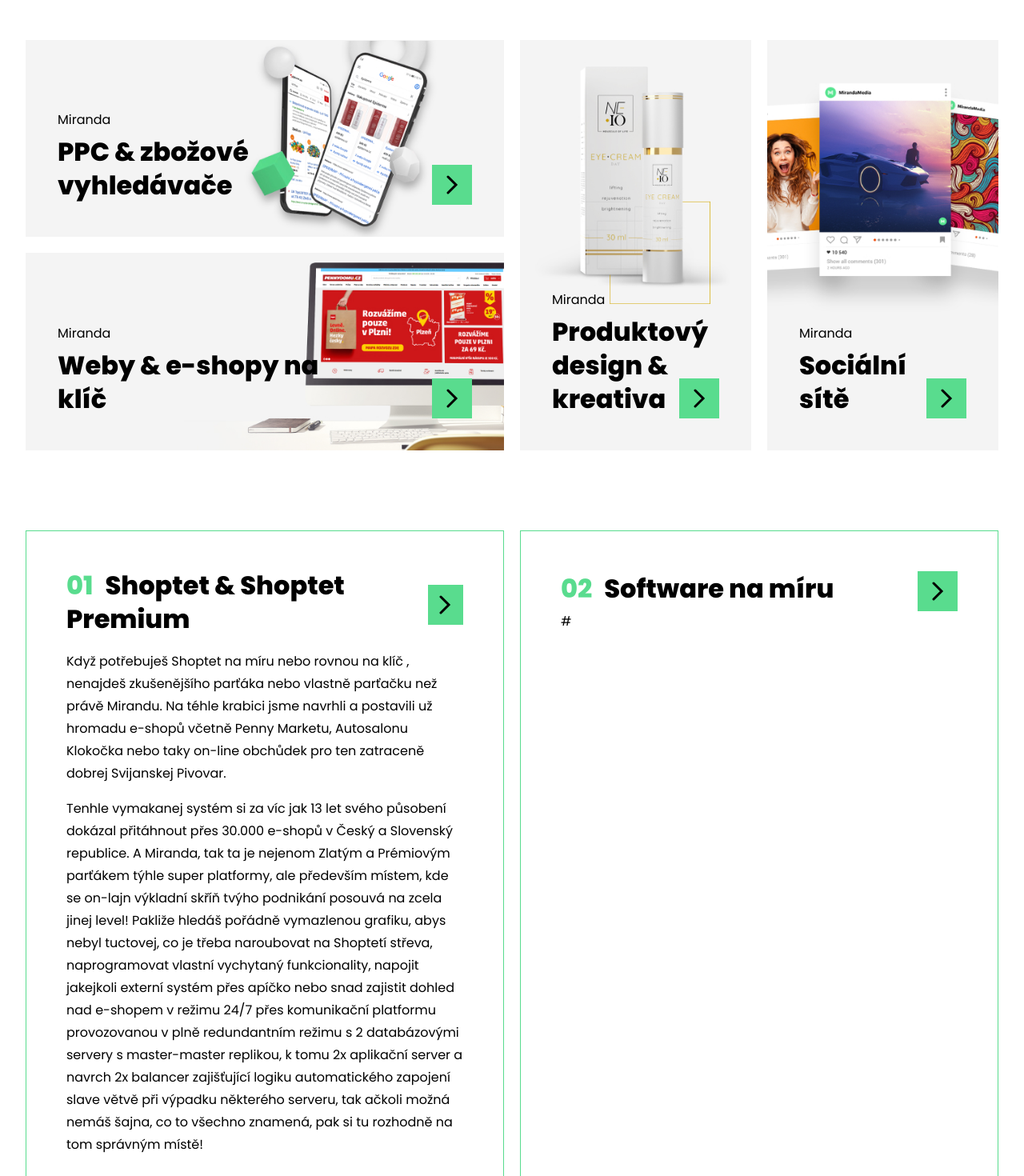
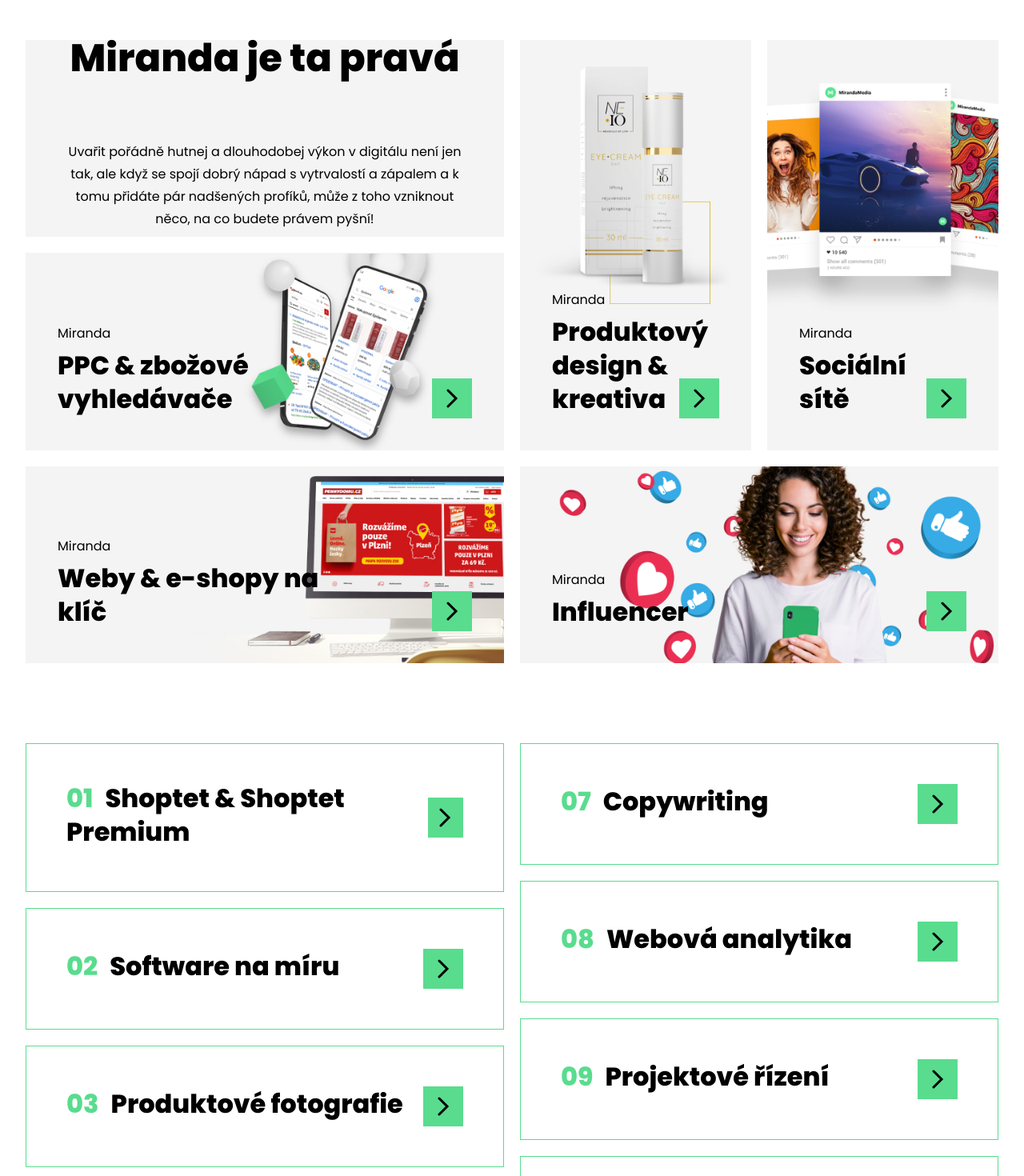
Before and after one commit to MirandaMedia-Group/miranda-website, a Next.js app: page /sluzby in a window 1280 px wide. Shown: the part 820-2290 px from the top of the page at 80% size. Built offline with nearby package versions, Linux system fonts and the light colour scheme.

Commit message:
sluzby - nutne doladit

```diff
--- a/components/HeroStatic/HeroStatic.jsx
+++ b/components/HeroStatic/HeroStatic.jsx
@@ -12,7 +12,7 @@
                 </video>
             )}
             <div className={styles.itemTexts}>
-                <div className={`container ${styles.maxWidth}`}>
+                <div className={`container ${ props.maxWidth && styles.maxWidth}`}>
                     <h1>{props.title}</h1>
                     <p>{props.subtitle}</p>
                     {
--- a/components/PravaMiranda/PravaMiranda.jsx
+++ b/components/PravaMiranda/PravaMiranda.jsx
@@ -10,19 +10,17 @@
             <div>
                 <div className={styles.sluzby}>
                     <div className={styles.sluzba}>
+                        <div className={`${styles.text} ${styles.miranda}`}>
+                            <h3>Miranda je ta pravá</h3>
+                            <p>Uvařit pořádně hutnej a dlouhodobej výkon v digitálu není jen tak, ale když se spojí dobrý nápad s vytrvalostí a zápalem a k tomu přidáte pár
+                                nadšených profíků, může z toho vzniknout něco, na co budete právem pyšní! </p>
+                        </div>
+                    </div>
+                    <div className={styles.sluzba}>
                         <Image src="/img/ppc.jpg" width={710} height={290} layout="fill" alt=""/>
                         <div className={styles.text}>
                             <h4><span>Miranda</span>PPC &amp; zbožové vyhledávače</h4>
                             <Link href="/copywriting">
-                                    <a className="btn-sm"></a>
-                                </Link>
-                            </div>
-                    </div>
-                    <div className={styles.sluzba}>
-                        <Image src="/img/weby.jpg" width={710} height={290}  layout="fill" alt="" />
-                            <div className={styles.text}>
-                                <h4><span>Miranda</span>Weby &amp; e-shopy na klíč</h4>
-                                <Link href="/weby">
                                 <a className="btn-sm"></a>
                             </Link>
                         </div>
@@ -45,6 +43,24 @@
                             </Link>
                         </div>
                     </div>
+                    <div className={styles.sluzba}>
+                        <Image src="/img/weby.jpg" width={710} height={290}  layout="fill" alt="" />
+                        <div className={styles.text}>
+                            <h4><span>Miranda</span>Weby &amp; e-shopy na klíč</h4>
+                            <Link href="/weby">
+                                <a className="btn-sm"></a>
+                            </Link>
+                        </div>
+                    </div>
+                    <div className={styles.sluzba}>
+                        <Image src="/img/influencer.png" width={710} height={290}  layout="fill" alt="" />
+                        <div className={styles.text}>
+                            <h4><span>Miranda</span>Influencer</h4>
+                            <Link href="/weby">
+                                <a className="btn-sm"></a>
+                            </Link>
+                        </div>
+                    </div>
                 </div>
             </div>
         </>
--- a/components/PravaMiranda/PravaMiranda.module.scss
+++ b/components/PravaMiranda/PravaMiranda.module.scss
@@ -12,7 +12,7 @@
         grid-row-start: 1;
     }
 
-    &:nth-child(2) {
+    &:nth-of-type(2) {
         grid-column-end: span 2;
         grid-column-start: 1;
         grid-row-start: 2;
@@ -22,26 +22,39 @@
         grid-row-end: span 2;
         grid-row-start: 1;
     }
+    &:nth-child(5), &:nth-child(6) {
+        grid-column-end: span 2;
+    }
 
     span {
         width: 100%;
         height: 100%;
     }
+    img {
+        transition: transform .3s ease-in;
+    }
+    &:hover, &:focus {
+        img {
+            transform: scale(1.07);
+        }
+    }
 }
 
 .sluzby {
     display: grid;
-    grid-template-columns: repeat(4, 1fr);
-    grid-template-rows: 1fr 1fr;
+    grid-template-columns: repeat(4, minmax(1px,1fr));
+    grid-template-rows: 1fr 1fr 1fr;
     gap: 20px;
     margin-top: 60px;
 }
 
 .text {
     position: absolute;
-    bottom: 40px;
-    left: 40px;
-    right: 40px;
+    padding: 40px;
+    top: 0;
+    left: 0;
+    width: 100%;
+    height: 100%;
     display: flex;
     flex-direction: row;
     justify-content: space-between;
@@ -58,3 +71,10 @@
         }
     }
 }
+.miranda {
+    display: flex;
+    flex-direction: column;
+    justify-content: center;
+    align-items: center;
+    text-align: center;
+}
--- a/pages/sluzby.jsx
+++ b/pages/sluzby.jsx
@@ -11,12 +11,17 @@
         subtitle="Miranda plnohodnotně působí jako full servis digitální - marketingová & kreativní agentura. Jeden by řekl, že toho je na samotnou agenturu poměrně hodně, ale už od počátku bylo naším cílem poskytovat služby, které spolu úzce souvisí tzv. pod jednou střechou. Tento komplexní přístup šetří našim klientům ve výsledku čas i peníze. Na své potřeby v digitální světě si snadno vystačí s jedním, silným partnerem."
         image="/img/heroBanner-min.png"
       />
-      <div className='container sluzby'>
+      <section>
+        <div className="container sluzby">
           <PravaMiranda className={styles.pravaMiranda} />
+        </div>
+      </section>
+      <section>
+        <div className='container'>
           <div className={styles.sluzby}>
             <div className={styles.sluzba}>
               <div>
-            <h4><span>01</span>Shoptet & Shoptet Premium</h4><Link href="/shoptet-na-miru">
+                <h4><span>01</span>Shoptet &amp; Shoptet Premium</h4><Link href="/e-shopy">
                   <a className='btn-sm'></a>
                 </Link>
               </div>
@@ -147,6 +152,7 @@
             </div>
           </div>
         </div>
+      </section>
     </>
   )
 }
--- a/styles/sluzby.module.scss
+++ b/styles/sluzby.module.scss
@@ -1,20 +1,16 @@
 .sluzby {
-    display: grid;
-    grid-template-columns: 1fr 1fr;
-    margin-top: 100px;
+    column-count: 2;
     gap: 20px;
-
     .sluzba {
-        display: flex;
-        flex-direction: column;
         border: 1px solid $color-primary;
         padding: 50px;
-
+        margin-bottom: 20px;
+        display: inline-block;
+        width: 100%;
         &>div:first-child {
             display: flex;
             align-items: center;
             justify-content: space-between;
-
             h4 {
                 margin-bottom: 0;
                 span {
@@ -22,9 +18,16 @@
                     margin-right: 15px;
                 }
             }
-
         }
-
-
+        .text {
+            max-height: 0;
+            overflow: hidden;
+            transition: max-height .3s ease-in;
+        }
+        &:hover, &:focus {
+            .text {
+                max-height: 600px;
+            }
+        }
     }
 }
```
Also changed, not shown: public/img/influencer.png (added). Lines whose indentation alone changed are shown as unchanged.
